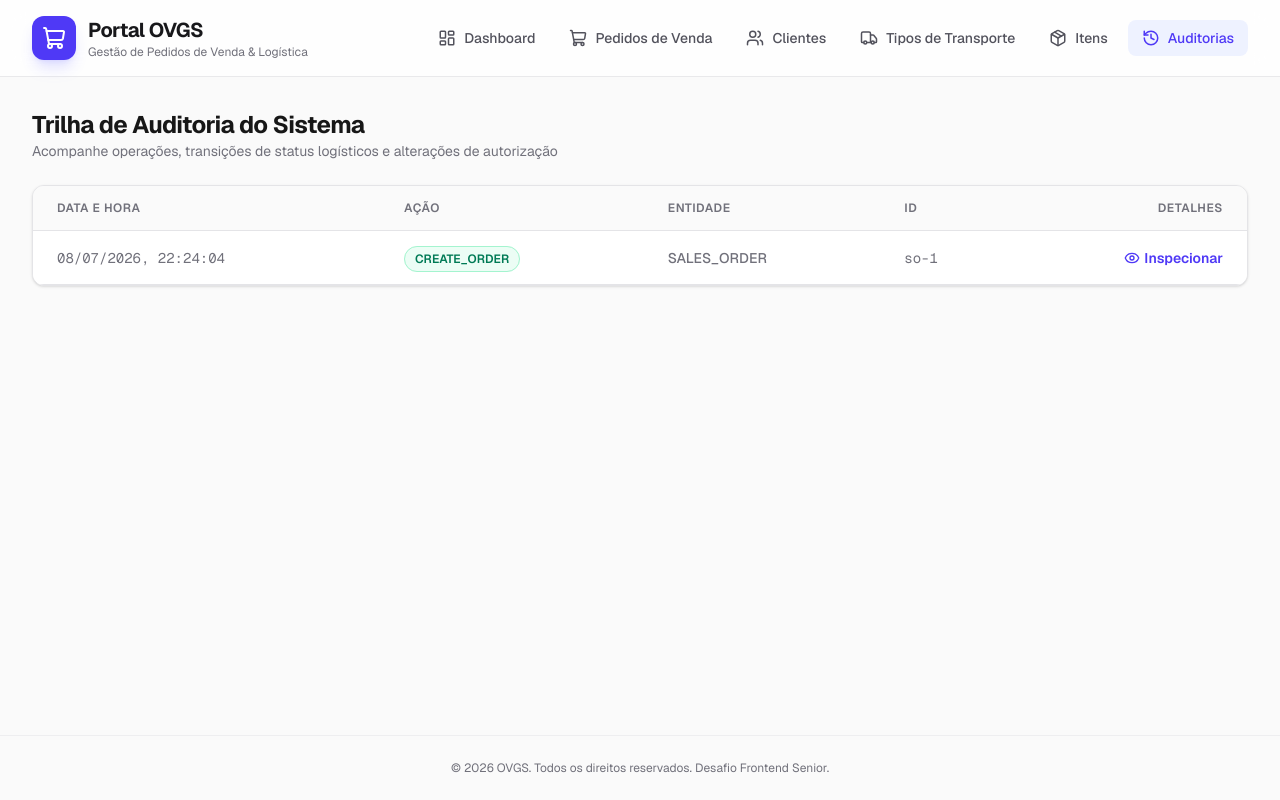
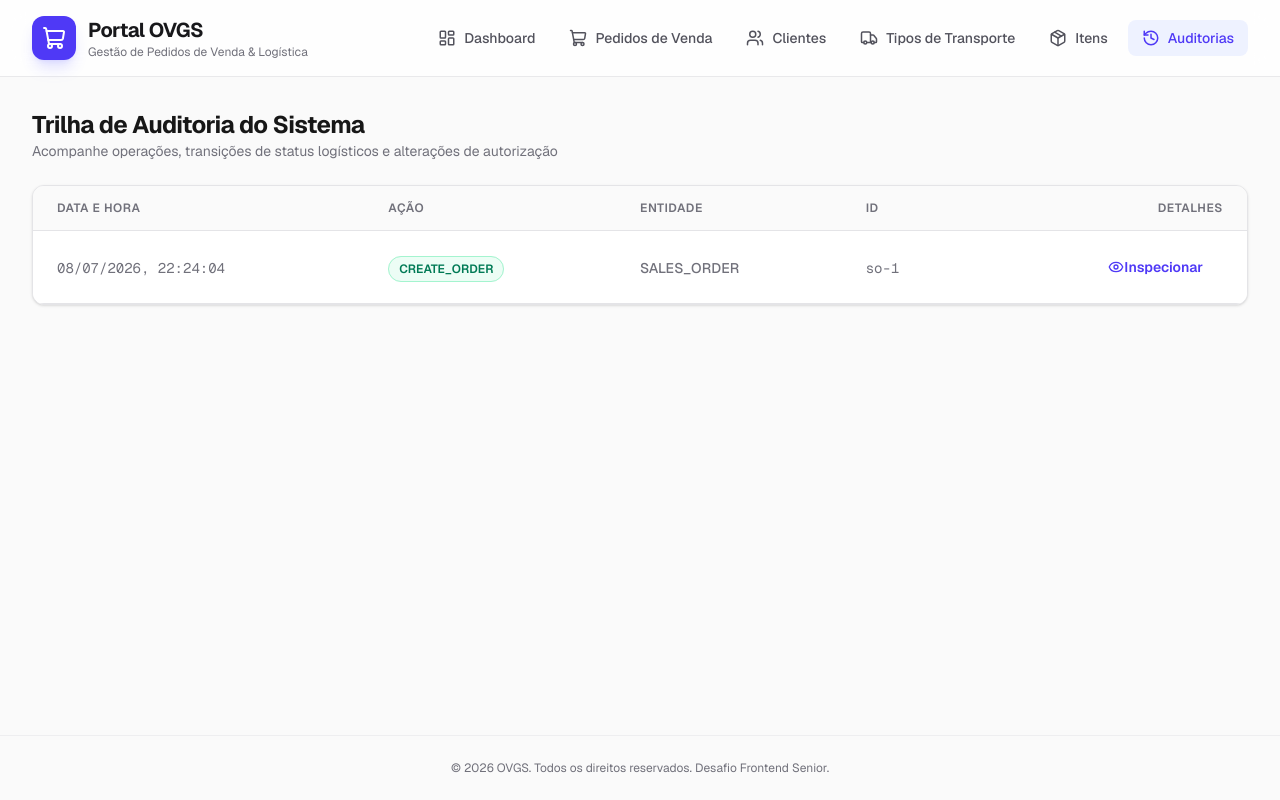
Before and after one commit to EdDevFront/sales-order-management-system, a Next.js app: page /audit in a window 1280 px wide. Built offline with nearby package versions, Linux system fonts and the light colour scheme.

Commit message:
fix: standardize audit Inspect button to use Button component with ghost variant

```diff
--- a/src/components/templates/audit/index.tsx
+++ b/src/components/templates/audit/index.tsx
@@ -5,6 +5,7 @@ import { fetchAuditLogs } from "@/infrastructure/repositories/mockRepositories";
 import { AuditLog } from "@/types/AuditLog";
 import { Eye, EyeOff, Copy } from "lucide-react";
 import { DataTable } from "@/components/ui/DataTable";
+import { Button } from "@/components/ui/Button";
 import { AUDIT_COLUMNS, AUDIT_SKELETON_WIDTHS, ITEMS_PER_PAGE } from "./constants";
 import { auditActionVariant } from "./utils/auditActionVariant";
 
@@ -57,13 +58,14 @@ export default function AuditLogs() {
                   <DataTable.Cell mobileLabel="Entidade" className="font-medium text-zinc-500">{log.entityAffected}</DataTable.Cell>
                   <DataTable.Cell mobileLabel="ID Entidade" className="font-mono text-zinc-500">{log.entityId}</DataTable.Cell>
                   <DataTable.Cell mobileLabel="Detalhes" alignRight>
-                    <button
+                    <Button
+                      variant="ghost"
                       onClick={() => setExpandedLogId(isExpanded ? null : log.id)}
-                      className="flex items-center gap-1 sm:ml-auto text-indigo-600 hover:text-indigo-500 dark:text-indigo-400 font-semibold w-full sm:w-auto justify-center"
+                      className="text-indigo-600 hover:text-indigo-500 dark:text-indigo-400"
                     >
                       {isExpanded ? <EyeOff className="h-4 w-4" /> : <Eye className="h-4 w-4" />}
                       {isExpanded ? "Ocultar" : "Inspecionar"}
-                    </button>
+                    </Button>
                   </DataTable.Cell>
                 </DataTable.Row>
                 {isExpanded && (
```
